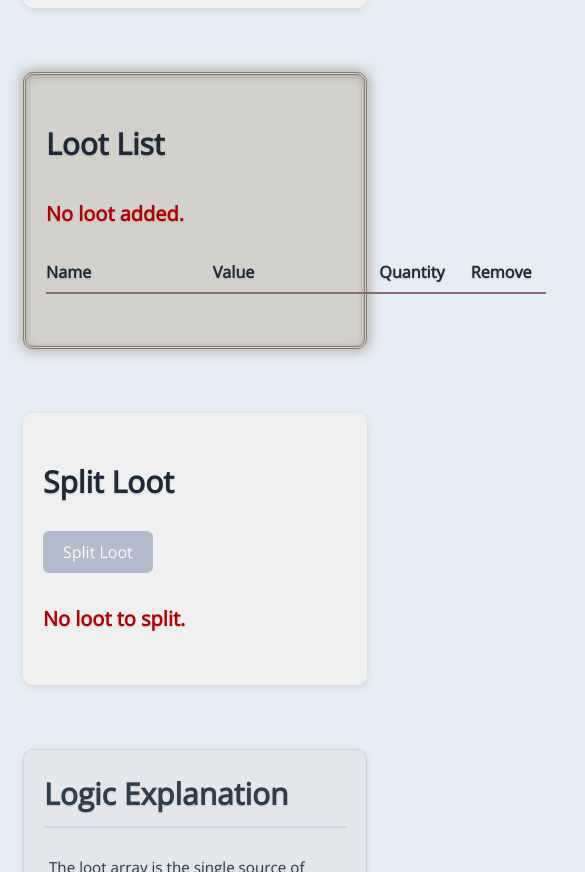
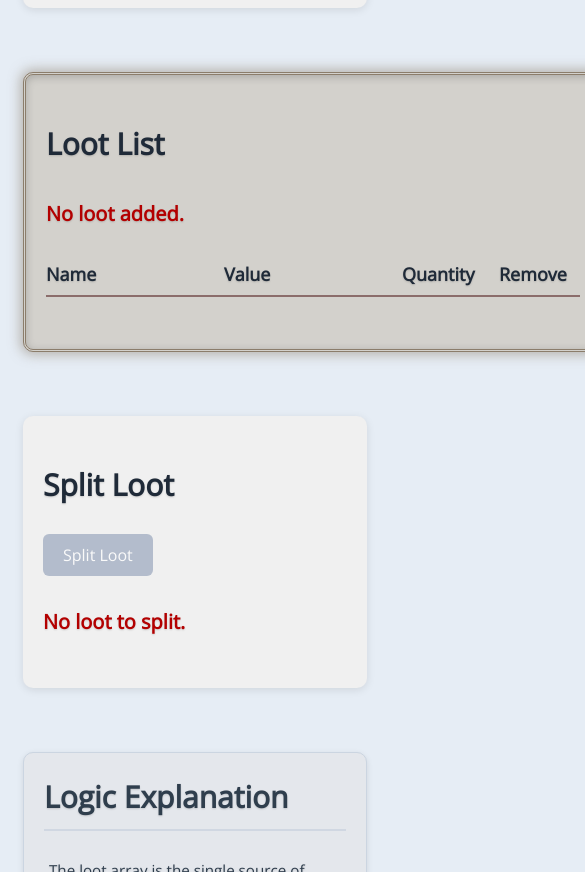
Before and after one commit to lilian-wang/Dungeon-Loot-Splitter, a plain HTML site: page index.html in a window 390 px wide. Shown: the part 1067-1939 px from the top of the page, 585 px wide, since content can reach past the window. Drawn offline with nearby package versions, Linux system fonts and the light colour scheme.

Commit message:
Improve loot table responsiveness and update layout structure
- Add horizontal scrolling and momentum scrolling to .loot-table
(overflow-x: auto; -webkit-overflow-scrolling: touch;)
- Move overflow-wrap and font-size from child divs into .loot-table
- Restructure loot list markup for cleaner layout and to ensure space
beyond the table border when scrolling:
  - Wrap content in new <div class="loot-list">
  - Replace <section class="panel loot-list"> with <section class="panel wrapper">

```diff
--- a/css/style.css
+++ b/css/style.css
@@ -94,6 +94,17 @@
     display: none;
 }
 
+.wrapper {
+    background: none;
+    box-shadow: none;
+    padding: 0 20px 0 0;
+    min-width: 600px;
+}
+
+.wrapper:hover {
+    box-shadow: none;
+}
+
 .loot-list {
     border-radius: 10px;
     padding: 20px;
@@ -117,10 +128,9 @@
     margin-bottom: 2rem;
     width: 100%;
     min-width: 500px;
-}
-
-.loot-table div {
+    overflow-x: auto;
     overflow-wrap: anywhere;
+    -webkit-overflow-scrolling: touch;
     font-size: 0.9em;
 }
 
--- a/index.html
+++ b/index.html
@@ -63,7 +63,8 @@
             </section>
 
             <!-- BEGIN ROW THREE -->
-            <section class="panel loot-list" aria-labelledby="lootListHeader">
+            <section class="panel wrapper" aria-labelledby="lootListHeader">
+                <div class="loot-list">
                     <h2 id="lootListHeader">Loot List</h2>
                     <div id="noLootMessage" class="error" aria-live="polite">No loot added.</div>
                         <div class="loot-table">
@@ -79,6 +80,7 @@
                             <div id="lootRows"></div>
                         </div>
                     <div class="total-loot" id="totalLoot" aria-live="polite"></div>
+                </div>
             </section>
             <section class="panel loot-split" aria-labelledby="splitLootHeader">
                 <h2 id="splitLootHeader">Split Loot</h2>
```
Lines whose indentation alone changed are shown as unchanged.
